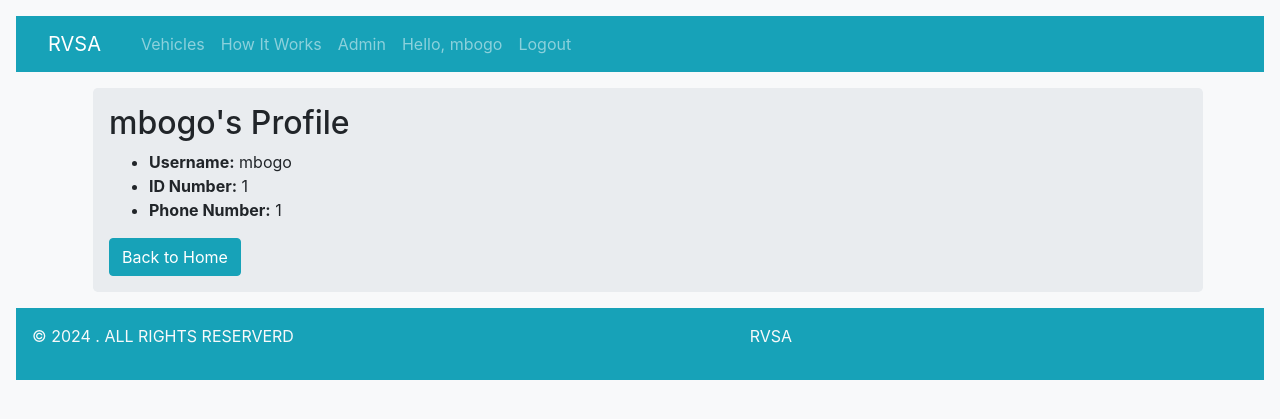
After one commit to martinmbogo-254/Auto-auction, a Django app: page /profile/ in a window 1280 px wide. The commit adds this page. Shown: the top 419 px of the page. Run offline with Django 5.2, Linux system fonts and the light colour scheme; a user stored in the database is signed in; data comes from the database, SQL or seed files in the repository; both versions use the stored data as it was after the commit; some libraries are stand-ins or nearby versions.

Commit message:
added user profile page

```diff
--- a/auctions/auctions/urls.py
+++ b/auctions/auctions/urls.py
@@ -25,7 +25,8 @@ urlpatterns = [
     path('admin/', admin.site.urls),
     path('',include('vehicles.urls' )),
     path('register/', user_views.register),
-    path('login', auth_views.LoginView.as_view(template_name='users/login.html'), name='login'),\
+    path('login', auth_views.LoginView.as_view(template_name='users/login.html'), name='login'),
+    path('profile/', user_views.profile_page, name='profile'),
 
 ]
 
--- /dev/null
+++ b/auctions/users/templates/users/profile.html
@@ -0,0 +1,13 @@
+{% extends 'vehicles/base.html' %}
+
+{% block content %}
+<div class="container jumbotron p-3 m-2">
+    <h2>{{ profile.user.username }}'s Profile</h2>
+    <ul>
+        <li><strong>Username:</strong> {{ profile.user.username }}</li>
+        <li><strong>ID Number:</strong> {{ profile.id_number }}</li>
+        <li><strong>Phone Number:</strong> {{ profile.phone_number }}</li>
+    </ul>
+    <a href="{% url 'homepage' %}" class="btn btn-info">Back to Home</a>
+</div>
+{% endblock %}
--- a/auctions/users/views.py
+++ b/auctions/users/views.py
@@ -5,6 +5,7 @@ from django.contrib.auth.models import User
 from django.contrib.auth.decorators import login_required
 from .forms import UserRegistrationForm ,ProfileForm
 from django.contrib.auth import logout
+from .models import Profile
 
 
 def register(request):
@@ -33,3 +34,8 @@ def register(request):
             'p_form': p_form
             }
         return render(request, 'users/register.html', context)
+
+@login_required
+def profile_page(request):
+    profile = Profile.objects.get(user=request.user)
+    return render(request, 'users/profile.html', {'profile': profile})
--- a/auctions/vehicles/templates/vehicles/base.html
+++ b/auctions/vehicles/templates/vehicles/base.html
@@ -34,7 +34,7 @@
 
                       {% endif %}
 
-                <a class="nav-link" href="">Hello, {{user.username}}</a>
+                <a class="nav-link" href="{% url 'profile' %}">Hello, {{user.username}}</a>
                 <a class="nav-link " href="/logout ">Logout</a>  {% else %}
                 <div class="navbar-nav ">
                     <a class="nav-link ml-auto " href="/login">Login</a>
--- a/auctions/vehicles/templates/vehicles/vehicles.html
+++ b/auctions/vehicles/templates/vehicles/vehicles.html
@@ -38,7 +38,11 @@
 
             <button type="submit" class="btn btn-info m-2">Filter</button>
         </form> {% endcomment %}
+        <div class="text-center row">
+            <p>{{vehicles_count}} Vehicles on Auction.</p>
+        </div>
     <div class="row">
+
       {% for vehicle in vehicles %}
       <div class="col-md-4">
         <div class="card text-start rounded">
```
Also changed, not shown: auctions/vehicles/views.py (+6 -2 lines), auctions/db.sqlite3, auctions/media/images/downloadporche.jpeg (added), auctions/media/vehicleimages/-porchecabin.jpeg (added), auctions/media/vehicleimages/Cayenne-Interior-cutaway.jpg (added), auctions/media/vehicleimages/downloadporche.jpeg (added).
